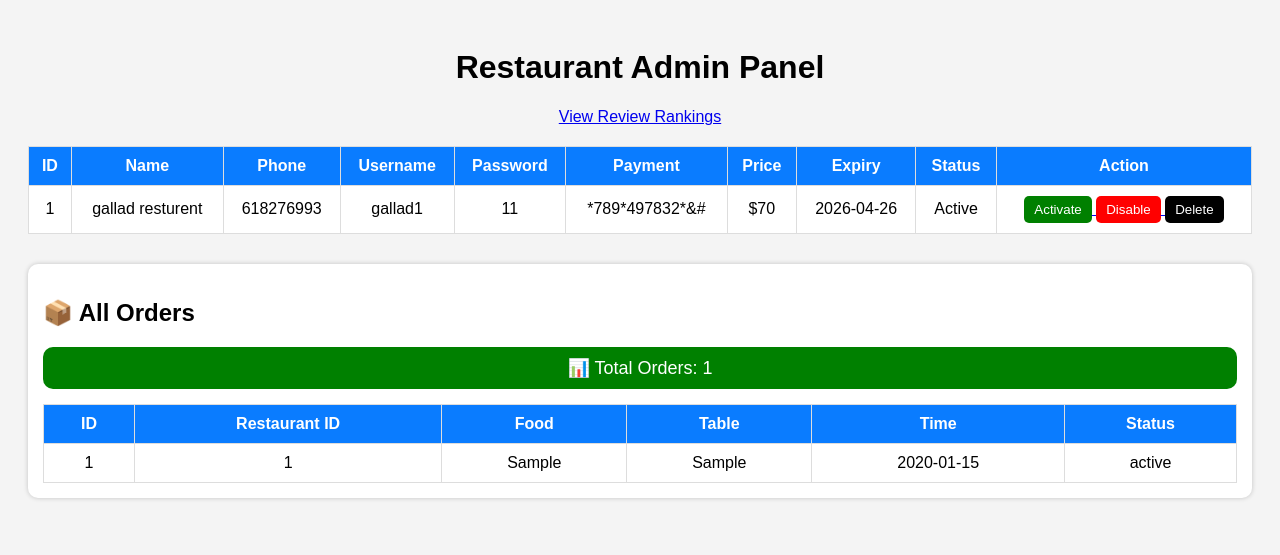
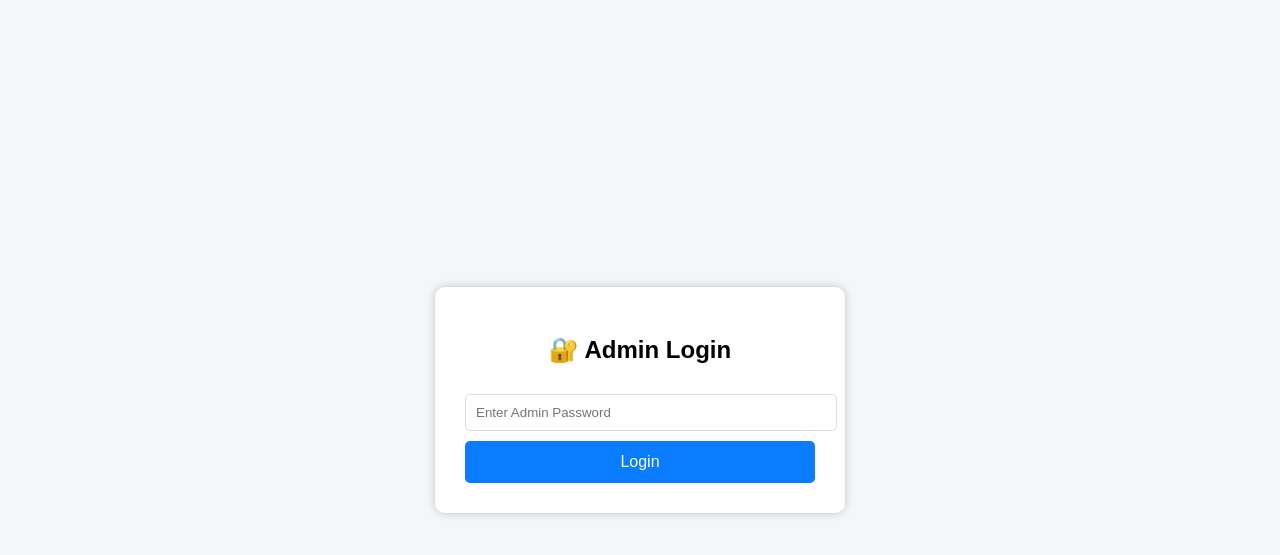
Before and after one commit to moodirmanooge-crypto/sahal_server_pos, a Flask app: page /admin in a window 1280 px wide. Shown: the top 555 px of the page. Run offline with Flask 3, Linux system fonts and the light colour scheme; data comes from the database, SQL or seed files in the repository; tables that the repository leaves empty hold one stand-in row (values such as "Sample post"); parts of the project's set-up code (start-up, migrations or seed data) failed here and were passed over.

Commit message:
secure admin + register pages

```diff
--- a/app.py
+++ b/app.py
@@ -169,32 +169,39 @@ def home():
     """
 
 
-@app.route("/admin")
+# 🔐 ADMIN PASSWORD
+ADMIN_PASSWORD = "8880"   # ← badal password-kaaga
+
+
+@app.route("/admin", methods=["GET", "POST"])
 def admin():
 
-    conn = sqlite3.connect("database.db")
-    c = conn.cursor()
+    if request.method == "POST":
+        if request.form["password"] != ADMIN_PASSWORD:
+            return render_template("admin_login.html", error="Wrong password")
 
-    # restaurants
-    c.execute("SELECT * FROM restaurants")
-    restaurants = c.fetchall()
+        conn = sqlite3.connect("database.db")
+        c = conn.cursor()
 
-    # orders
-    c.execute("SELECT * FROM orders")
-    orders = c.fetchall()
+        c.execute("SELECT * FROM restaurants")
+        restaurants = c.fetchall()
 
-    # total orders
-    c.execute("SELECT COUNT(*) FROM orders")
-    total = c.fetchone()[0]
+        c.execute("SELECT * FROM orders")
+        orders = c.fetchall()
 
-    conn.close()
+        c.execute("SELECT COUNT(*) FROM orders")
+        total = c.fetchone()[0]
 
-    return render_template(
-        "admin.html",
-        restaurants=restaurants,
-        orders=orders,
-        total=total
-    )
+        conn.close()
+
+        return render_template(
+            "admin.html",
+            restaurants=restaurants,
+            orders=orders,
+            total=total
+        )
+
+    return render_template("admin_login.html")
 
 
 # 🔥 ACTIVATE
--- a/templates/admin.html
+++ b/templates/admin.html
@@ -1,12 +1,10 @@
 <!DOCTYPE html>
-<html>
-
+<html lang="en">
 <head>
-
-<title>Admin Panel</title>
+<meta charset="UTF-8">
+<title>System Admin</title>
 
 <style>
-
 body{
 font-family: Arial;
 background:#f4f4f4;
@@ -17,21 +15,12 @@ h1{
 text-align:center;
 }
 
-table{
-width:100%;
-border-collapse:collapse;
+.card{
 background:white;
-}
-
-th,td{
-padding:10px;
-border:1px solid #ddd;
-text-align:center;
-}
-
-th{
-background:#0a7cff;
-color:white;
+padding:15px;
+margin-bottom:15px;
+border-radius:10px;
+box-shadow:0 0 8px rgba(0,0,0,0.2);
 }
 
 button{
@@ -39,92 +28,42 @@ padding:6px 10px;
 border:none;
 border-radius:5px;
 cursor:pointer;
+margin-top:5px;
 }
 
-.activate{
-background:green;
-color:white;
+.activate{background:green;color:white;}
+.disable{background:red;color:white;}
+.delete{background:black;color:white;}
+
+.order{
+background:#fff;
+padding:10px;
+margin:10px 0;
+border-radius:8px;
+box-shadow:0 0 5px rgba(0,0,0,0.1);
 }
-
-.disable{
-background:red;
-color:white;
-}
-
-.delete{
-background:black;
-color:white;
-}
-
-.section{
-margin-top:30px;
-background:white;
-padding:15px;
-border-radius:10px;
-box-shadow:0 0 5px rgba(0,0,0,0.2);
-}
-
-.total{
-background:green;
-color:white;
-padding:10px;
-border-radius:10px;
-text-align:center;
-margin-bottom:15px;
-font-size:18px;
-}
-
 </style>
-
 </head>
 
 <body>
 
-<h1>Restaurant Admin Panel</h1>
+<h1>⚙️ System Admin Panel</h1>
 
-<div style="text-align:center;margin-bottom:20px;">
-<a href="/review_stats">View Review Rankings</a>
-</div>
-
-<!-- ================= RESTAURANTS ================= -->
-
-<table>
-
-<tr>
-<th>ID</th>
-<th>Name</th>
-<th>Phone</th>
-<th>Username</th>
-<th>Password</th>
-<th>Payment</th>
-<th>Price</th>
-<th>Expiry</th>
-<th>Status</th>
-<th>Action</th>
-</tr>
+<h2>🏪 Restaurants</h2>
 
 {% for r in restaurants %}
+<div class="card">
 
-<tr>
-
-<td>{{r[0]}}</td>
-<td>{{r[1]}}</td>
-<td>{{r[2]}}</td>
-<td>{{r[3]}}</td>
-<td>{{r[4]}}</td>
-<td>{{r[8]}}</td>
-<td>${{r[5]}}</td>
-<td>{{r[6]}}</td>
-
-<td>
+<b>{{r[1]}}</b><br>
+Phone: {{r[2]}}<br>
+Username: {{r[3]}}<br>
+Status:
 {% if r[7]==1 %}
-Active
+<span style="color:green;">Active</span>
 {% else %}
-Disabled
+<span style="color:red;">Disabled</span>
 {% endif %}
-</td>
-
-<td>
+<br><br>
 
 <a href="/activate/{{r[0]}}">
 <button class="activate">Activate</button>
@@ -138,52 +77,23 @@ Disabled
 <button class="delete">Delete</button>
 </a>
 
-</td>
-
-</tr>
-
+</div>
 {% endfor %}
 
-</table>
 
-<!-- ================= ORDERS ================= -->
-
-<div class="section">
-
-<h2>📦 All Orders</h2>
-
-<div class="total">
-📊 Total Orders: {{total}}
-</div>
-
-<table>
-
-<tr>
-<th>ID</th>
-<th>Restaurant ID</th>
-<th>Food</th>
-<th>Table</th>
-<th>Time</th>
-<th>Status</th>
-</tr>
+<h2>📦 Orders ({{total}})</h2>
 
 {% for o in orders %}
+<div class="order">
 
-<tr>
-<td>{{o[0]}}</td>
-<td>{{o[1]}}</td>
-<td>{{o[2]}}</td>
-<td>{{o[3]}}</td>
-<td>{{o[4]}}</td>
-<td>{{o[5]}}</td>
-</tr>
+Order #{{o[0]}}<br>
+Food: {{o[2]}}<br>
+Table: {{o[3]}}<br>
+Time: {{o[4]}}<br>
+Status: {{o[5]}}
 
+</div>
 {% endfor %}
 
-</table>
-
-</div>
-
 </body>
-
 </html>
--- /dev/null
+++ b/templates/admin_login.html
@@ -0,0 +1,89 @@
+<!DOCTYPE html>
+<html lang="en">
+<head>
+<meta charset="UTF-8">
+<title>Admin Login</title>
+
+<style>
+body{
+font-family: Arial;
+background: #f4f6f9;
+display: flex;
+justify-content: center;
+align-items: center;
+height: 100vh;
+margin: 0;
+}
+
+.card{
+background: white;
+padding: 30px;
+border-radius: 10px;
+box-shadow: 0 0 10px rgba(0,0,0,0.2);
+width: 350px;
+text-align: center;
+}
+
+h2{
+margin-bottom: 20px;
+}
+
+input{
+width: 100%;
+padding: 10px;
+margin: 10px 0;
+border: 1px solid #ddd;
+border-radius: 5px;
+}
+
+button{
+width: 100%;
+padding: 12px;
+background: #0a7cff;
+color: white;
+border: none;
+border-radius: 5px;
+cursor: pointer;
+font-size: 16px;
+}
+
+button:hover{
+background: #095fcc;
+}
+
+.error{
+color: red;
+margin-bottom: 10px;
+font-weight: bold;
+}
+</style>
+</head>
+
+<body>
+
+<div class="card">
+
+<h2>🔐 Admin Login</h2>
+
+<!-- ❌ ERROR MESSAGE -->
+{% if error %}
+<div class="error">{{error}}</div>
+{% endif %}
+
+<!-- ✅ FORM -->
+<form method="POST">
+
+<input
+name="password"
+type="password"
+placeholder="Enter Admin Password"
+required>
+
+<button type="submit">Login</button>
+
+</form>
+
+</div>
+
+</body>
+</html>
```
Also changed, not shown: templates/access_register.html (added, +10 -0 lines), templates/register.html (+3 -11 lines).
